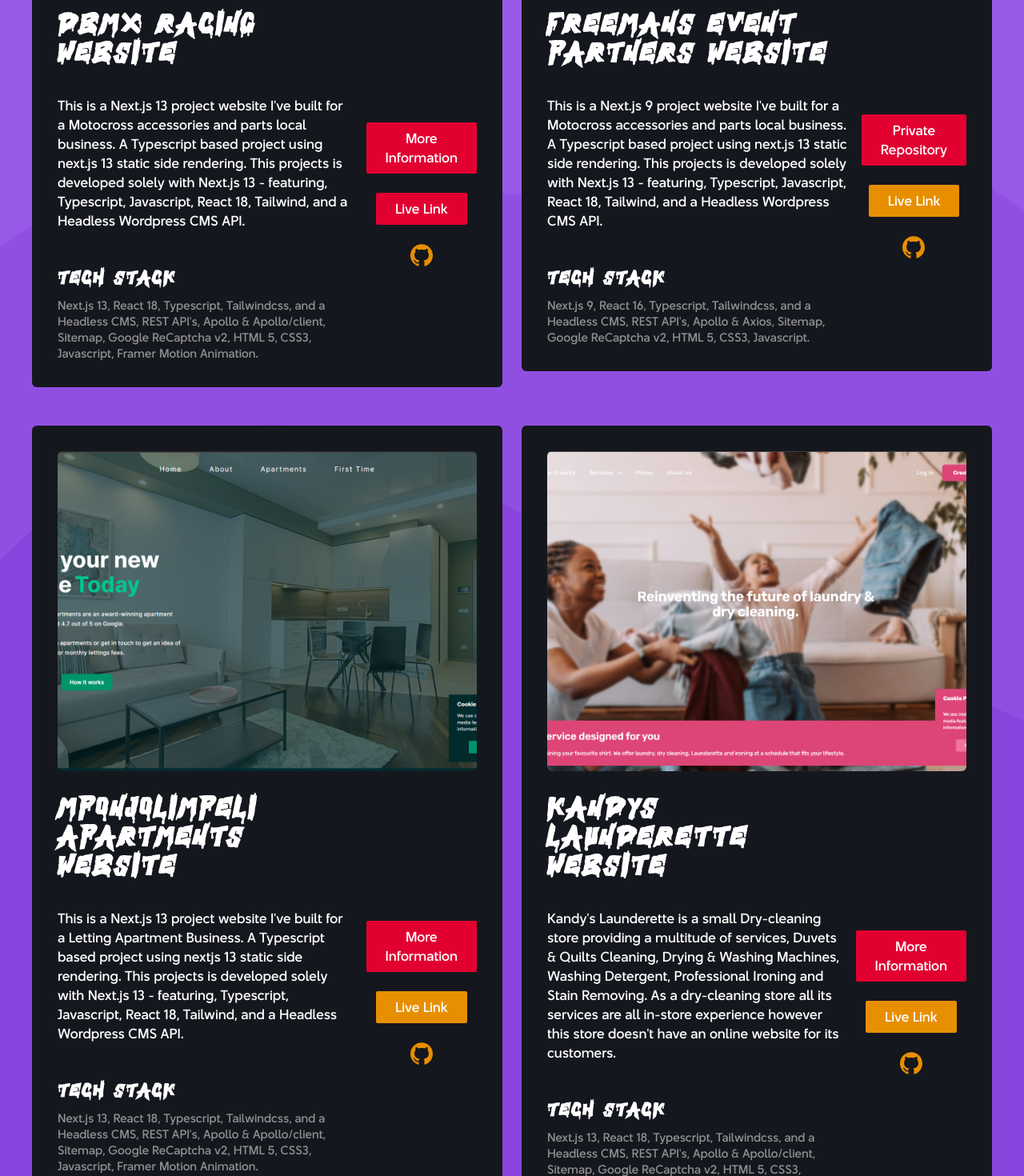
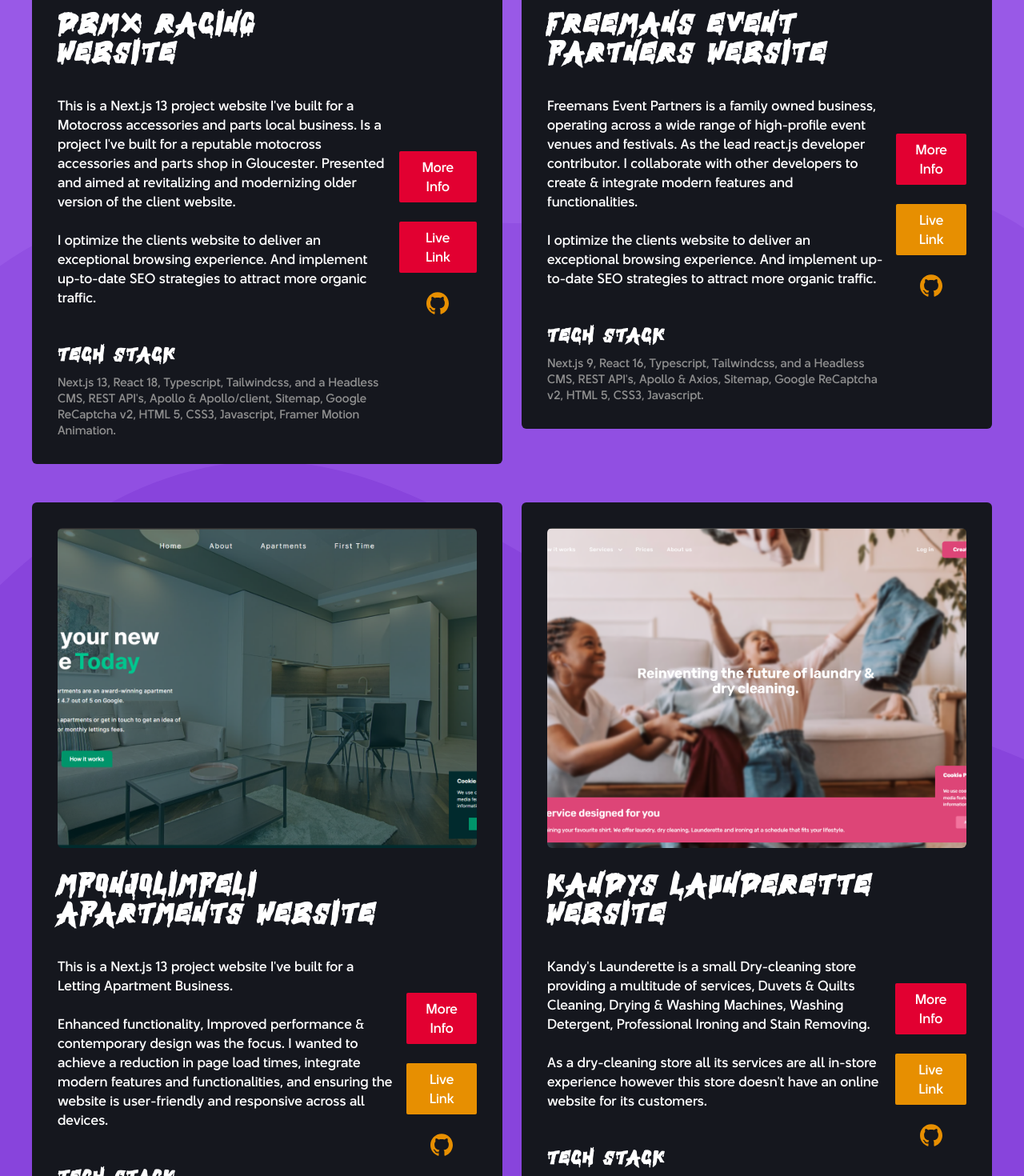
Before and after one commit to Todd-Owen-Mpeli/myportfolio, a Next.js app: page / in a window 1280 px wide. Shown: the part 5060-6530 px from the top of the page at 80% size. Built offline with nearby package versions, Linux system fonts and the light colour scheme.

Commit message:
Styling and content updates.

```diff
--- a/components/Projects.tsx
+++ b/components/Projects.tsx
@@ -44,11 +44,15 @@ const Projects: FC = () => {
 							</Link>
 							<div className="flex flex-col xl:flex-row gap-4 items-center justify-between w-full">
 								<div className="flex flex-col gap-4 xl:gap-8 justify-between">
-									<h3 className="uppercase tracking-widest text-center xl:text-left font-[900] text-xl sm:text-2xl lg:text-3xl text-white">
+									<h3 className="uppercase tracking-widest text-center xl:text-left font-[900] text-xl sm:text-2xl lg:text-3xl text-white tracking-[0.25rem]">
 										DBMX Racing Website
 									</h3>
 									<Paragraph
-										content={`<p>This is a Next.js 13 project website I've built for a Motocross accessories and parts local business. A Typescript based project using next.js 13 static side rendering. This projects is developed solely with Next.js 13 - featuring, Typescript, Javascript, React 18, Tailwind, and a Headless Wordpress CMS API.</p>`}
+										content={`<p>This is a Next.js 13 project website I've built for a Motocross accessories and parts local business. Is a project I've built for a reputable motocross accessories and parts shop in Gloucester. Presented and aimed at revitalizing and modernizing older version of the client website.
+										</br>
+										</br>
+										I optimize the clients website to deliver an exceptional browsing experience. And implement up-to-date SEO strategies to attract more organic traffic.
+										</p>`}
 										tailwindStyling="text-base max-w-lg text-white text-center lg:text-left"
 									/>
 									<div>
@@ -74,7 +78,7 @@ const Projects: FC = () => {
 											<div className="absolute top-0 w-full h-full transition duration-200 transform bg-purple right-full group-hover:translate-x-full group-hover:scale-102" />
 											<div className="flex gap-4 relative mx-auto items-center justify-center">
 												<span className="text-medium font-medium text-center text-white">
-													More Information
+													More Info
 												</span>
 											</div>
 										</motion.button>
@@ -151,11 +155,14 @@ const Projects: FC = () => {
 							</Link>
 							<div className="flex flex-col xl:flex-row gap-4 items-center justify-between w-full">
 								<div className="flex flex-col gap-4 xl:gap-8 justify-between">
-									<h3 className="uppercase tracking-widest text-center xl:text-left font-[900] text-xl sm:text-2xl lg:text-3xl text-white">
+									<h3 className="uppercase tracking-widest text-center xl:text-left font-[900] text-xl sm:text-2xl lg:text-3xl text-white tracking-[0.25rem]">
 										Freemans Event Partners Website
 									</h3>
 									<Paragraph
-										content={`<p>This is a Next.js 9 project website I've built for a Motocross accessories and parts local business. A Typescript based project using next.js 13 static side rendering. This projects is developed solely with Next.js 13 - featuring, Typescript, Javascript, React 18, Tailwind, and a Headless Wordpress CMS API.</p>`}
+										content={`<p>Freemans Event Partners is a family owned business,  operating across a wide range of high-profile event venues and festivals. As the lead react.js developer contributor. I collaborate with other developers to create & integrate modern features and functionalities.
+										<br/>
+										<br/>
+										I optimize the clients website to deliver an exceptional browsing experience. And implement up-to-date SEO strategies to attract more organic traffic.</p>`}
 										tailwindStyling="text-base max-w-lg text-white text-center lg:text-left"
 									/>
 									<div>
@@ -184,7 +191,7 @@ const Projects: FC = () => {
 											<div className="absolute top-0 w-full h-full transition duration-200 transform bg-purple right-full group-hover:translate-x-full group-hover:scale-102" />
 											<div className="flex gap-4 relative mx-auto items-center justify-center">
 												<span className="text-medium font-medium text-center text-white">
-													Private Repository
+													More Info
 												</span>
 											</div>
 										</motion.button>
@@ -264,11 +271,14 @@ const Projects: FC = () => {
 							</Link>
 							<div className="flex flex-col xl:flex-row gap-4 items-center justify-between w-full">
 								<div className="flex flex-col gap-4 xl:gap-8 justify-between">
-									<h3 className="uppercase tracking-widest text-center xl:text-left font-[900] text-xl sm:text-2xl lg:text-3xl text-white">
+									<h3 className="uppercase tracking-widest text-center xl:text-left font-[900] text-xl sm:text-2xl lg:text-3xl text-white tracking-[0.25rem]">
 										MponjoliMpeli Apartments Website
 									</h3>
 									<Paragraph
-										content={`<p>This is a Next.js 13 project website I've built for a Letting Apartment Business. A Typescript based project using nextjs 13 static side rendering. This projects is developed solely with Next.js 13 - featuring, Typescript, Javascript, React 18, Tailwind, and a Headless Wordpress CMS API.</p>`}
+										content={`<p>This is a Next.js 13 project website I've built for a Letting Apartment Business.
+										</br>
+										</br>
+										Enhanced functionality, Improved performance & contemporary design was the focus. I wanted to achieve a reduction in page load times, integrate modern features and functionalities, and ensuring the website is user-friendly and responsive across all devices.</p>`}
 										tailwindStyling="text-base max-w-lg text-white text-center lg:text-left"
 									/>
 									<div>
@@ -297,7 +307,7 @@ const Projects: FC = () => {
 											<div className="absolute top-0 w-full h-full transition duration-200 transform bg-purple right-full group-hover:translate-x-full group-hover:scale-102" />
 											<div className="flex gap-4 relative mx-auto items-center justify-center">
 												<span className="text-medium font-medium text-center text-white">
-													More Information
+													More Info
 												</span>
 											</div>
 										</motion.button>
@@ -377,11 +387,14 @@ const Projects: FC = () => {
 							</Link>
 							<div className="flex flex-col xl:flex-row gap-4 items-center justify-between w-full">
 								<div className="flex flex-col gap-4 xl:gap-8 justify-between">
-									<h3 className="uppercase tracking-widest text-center xl:text-left font-[900] text-xl sm:text-2xl lg:text-3xl text-white">
+									<h3 className="uppercase tracking-widest text-center xl:text-left font-[900] text-xl sm:text-2xl lg:text-3xl text-white tracking-[0.25rem]">
 										Kandys Launderette Website
 									</h3>
 									<Paragraph
-										content={`<p>Kandy's Launderette is a small Dry-cleaning store providing a multitude of services, Duvets & Quilts Cleaning, Drying & Washing Machines, Washing Detergent, Professional Ironing and Stain Removing. As a dry-cleaning store all its services are all in-store experience however this store doesn't have an online website for its customers.</p>`}
+										content={`<p>Kandy's Launderette is a small Dry-cleaning store providing a multitude of services, Duvets & Quilts Cleaning, Drying & Washing Machines, Washing Detergent, Professional Ironing and Stain Removing.
+										</br>
+										</br>
+										As a dry-cleaning store all its services are all in-store experience however this store doesn't have an online website for its customers.</p>`}
 										tailwindStyling="text-base max-w-lg text-white text-center lg:text-left"
 									/>
 									<div>
@@ -410,7 +423,7 @@ const Projects: FC = () => {
 											<div className="absolute top-0 w-full h-full transition duration-200 transform bg-purple right-full group-hover:translate-x-full group-hover:scale-102" />
 											<div className="flex gap-4 relative mx-auto items-center justify-center">
 												<span className="text-medium font-medium text-center text-white">
-													More Information
+													More Info
 												</span>
 											</div>
 										</motion.button>
```
